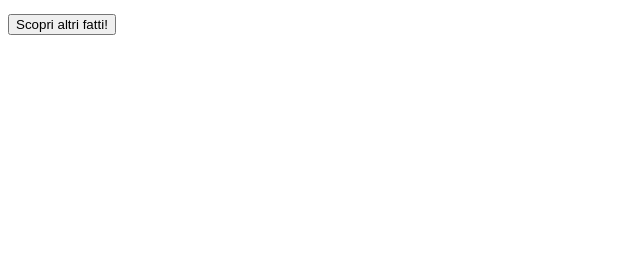
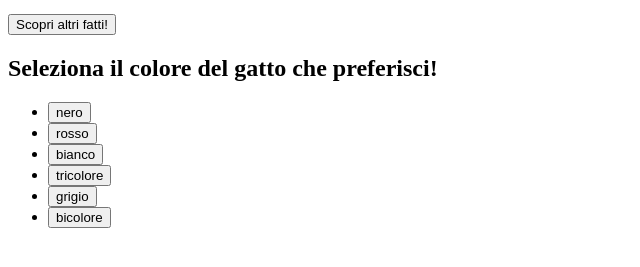
Before and after one commit to AngelaFerraro18/react-esercizi-vari, a React (Vite) app: page / in a window 1280 px wide. Shown: the part 163-430 px from the top of the page, without its empty margins (0-640 px from the left). Built offline with nearby package versions, Linux system fonts and the light colour scheme; no server answers.

Commit message:
feat: ex.4 completed

```diff
--- a/src/App.jsx
+++ b/src/App.jsx
@@ -1,4 +1,5 @@
 import CatsCount from "./components/CatsCount"
+import ColourCat from "./components/ColourCat"
 import FactsCats from "./components/FactsCats"
 import ShowRandomImage from "./components/ShowRandomImage"
 
@@ -10,6 +11,7 @@ function App() {
       <CatsCount />
       <ShowRandomImage />
       <FactsCats />
+      <ColourCat />
     </>
   )
 }
--- /dev/null
+++ b/src/components/ColourCat.jsx
@@ -0,0 +1,30 @@
+import { useEffect, useState } from "react";
+
+//creo un'array di stringhe per definire vari colori di gatti
+const colours = ['nero', 'rosso', 'bianco', 'tricolore', ' grigio', 'bicolore'];
+
+
+function ColourCat() {
+
+    //creo una variabile di stato inizialmente definita come stringa vuota
+    const [colour, setColour] = useState('');
+
+    //uso useEffect per cambiare il valore di colour ogni volta che esso viene selezionato e lo mostro in console
+    useEffect(() => {
+        if (colour) {
+            console.log('Il colore selezionato è:', colour);
+        }
+
+    }, [colour]);
+
+    return (
+        <div>
+            <h2>Seleziona il colore del gatto che preferisci!</h2>
+            <ul>
+                {colours.map((colour) => <li key={colour}><button onClick={() => setColour(colour)}>{colour}</button></li>)}
+            </ul>
+            {colour && <p>Il colore che hai scelto è: <em>{colour}</em></p>}
+        </div>)
+}
+
+export default ColourCat;
```
